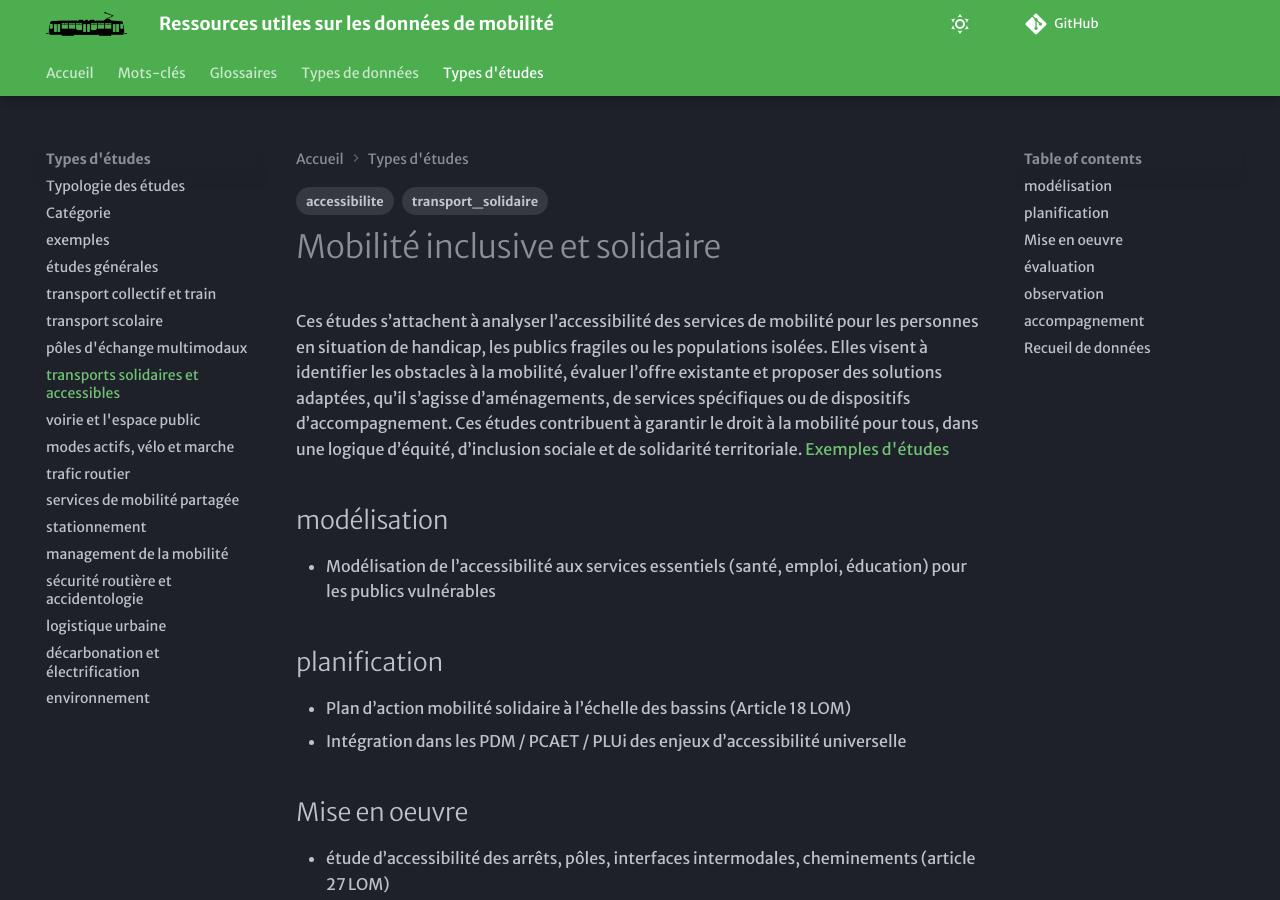
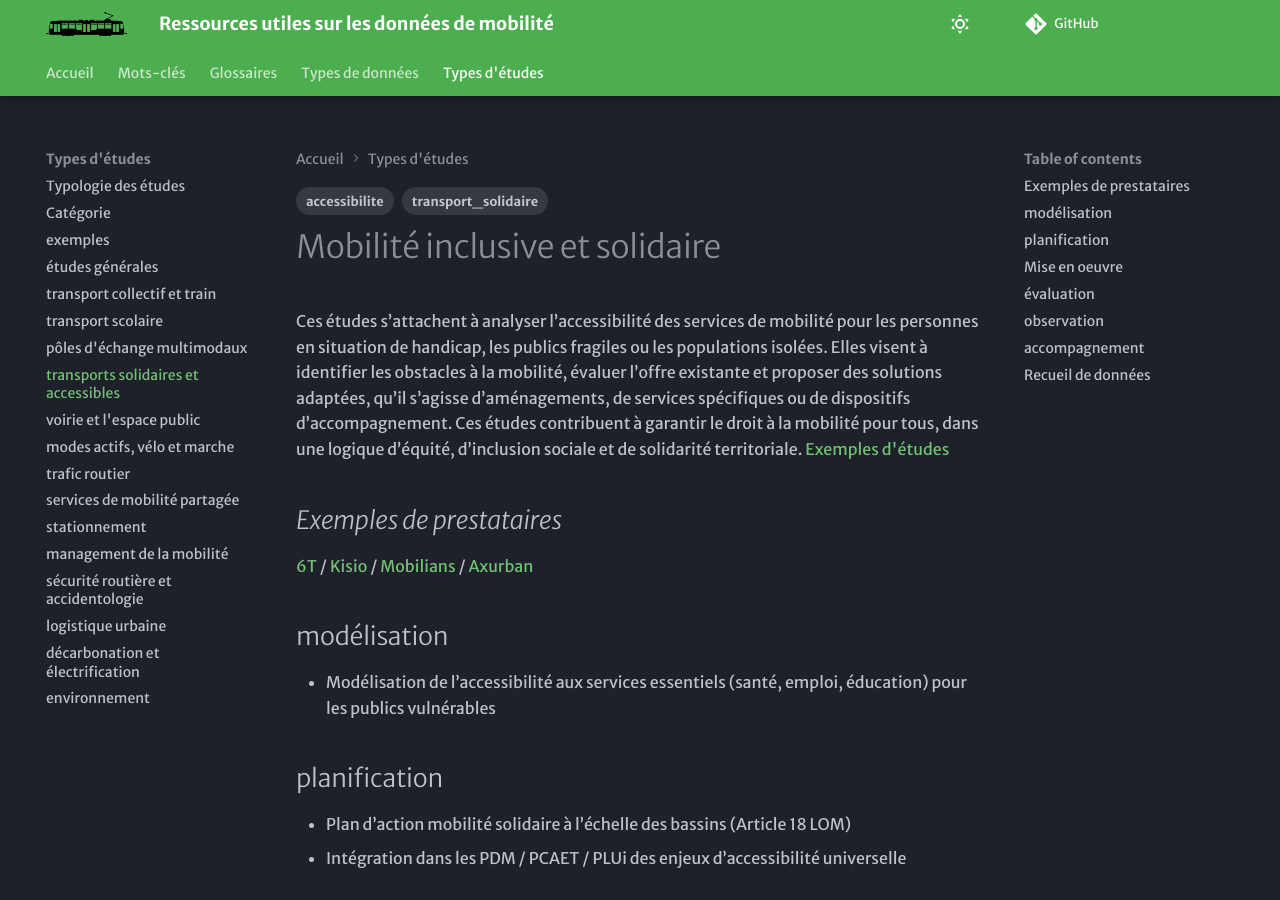
Before and after one commit to xdurang/mobscidat, an MkDocs documentation site: the page built from docs/type_etudes/TE_access_soli.md, in a window 1280 px wide and 900 px high. Built offline with MkDocs 1.6.1 and Material for MkDocs 9.7.7, drawn with Linux system fonts in a browser that asks for light colours; some web fonts are replaced; comment, search, counter and statistics services are not loaded.

Commit message:
Update TE_access_soli.md

```diff
--- a/docs/type_etudes/TE_access_soli.md
+++ b/docs/type_etudes/TE_access_soli.md
@@ -7,6 +7,8 @@ tags:
 # Mobilité inclusive et solidaire
 Ces études s’attachent à analyser l’accessibilité des services de mobilité pour les personnes en situation de handicap, les publics fragiles ou les populations isolées. Elles visent à identifier les obstacles à la mobilité, évaluer l’offre existante et proposer des solutions adaptées, qu’il s’agisse d’aménagements, de services spécifiques ou de dispositifs d’accompagnement. Ces études contribuent à garantir le droit à la mobilité pour tous, dans une logique d’équité, d’inclusion sociale et de solidarité territoriale.
 [Exemples d'études](https://documentsmarches.francemobilites.fr/Search/?sort=score&sortOrder=desc&highlight=true&facet=true&r=1&f_type=DOCUMENT&f_property.FMCode.PublicContractClass.natureOfPrestations_string=Etude+service&l_property.FMCode.PublicContractClass.natureOfPrestations_string=25&l_property.FMCode.PublicContractClass.metierIndex_string=20&text=Handicap+ou+solidaire+ou+inclusive)
+## _Exemples de prestataires_
+[6T](https://www.6-t.co/nos-references/etudes) / [Kisio](https://kisio.com/metiers/etudes-conseils/) / [Mobilians](https://www.mobilians.fr) / [Axurban](http://www.axurban.com/)
 
 ## modélisation
 - Modélisation de l’accessibilité aux services essentiels (santé, emploi, éducation) pour les publics vulnérables
```
